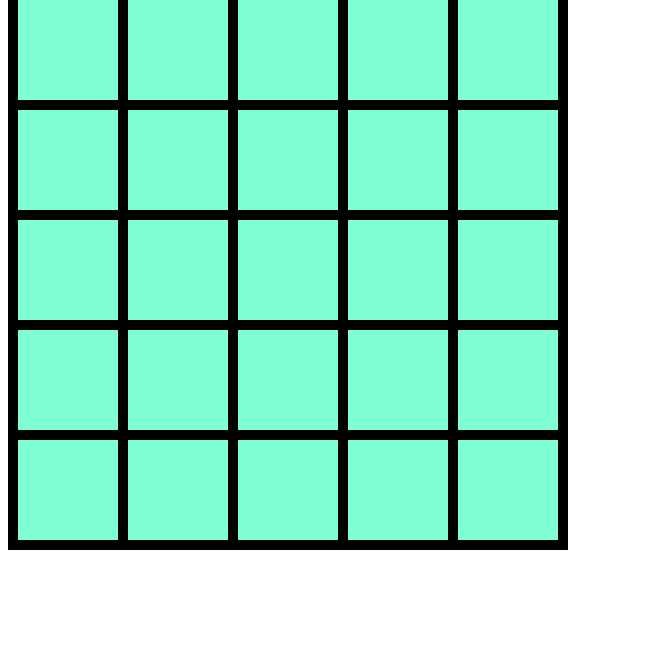
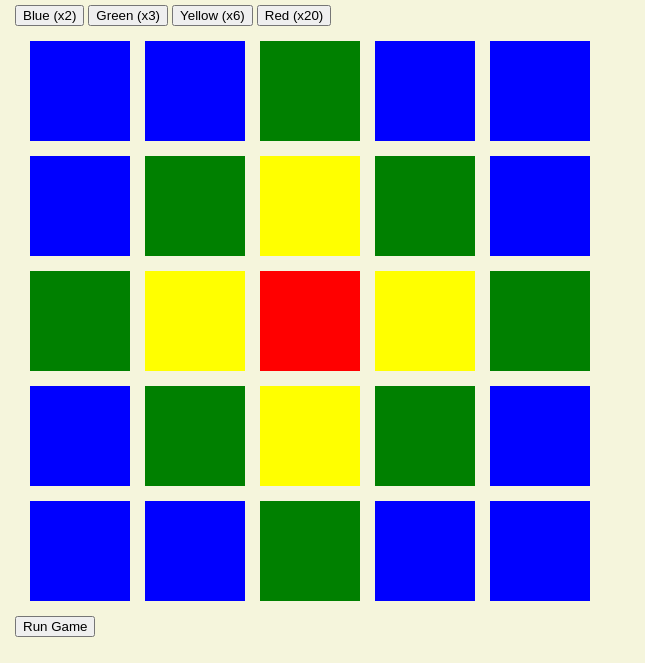
Before and after one commit to SLaGrave/rpg-tools, a plain HTML site: page colors/index.html in a window 1280 px wide. Shown: the part 137-800 px from the top of the page, without its empty margins (0-645 px from the left). Drawn offline with Linux system fonts and the light colour scheme.

Commit message:
A little bit more colors content

```diff
--- a/colors/index.html
+++ b/colors/index.html
@@ -9,36 +9,45 @@
         <!-- <link rel="icon" href="./favicon.ico" type="image/x-icon"> -->
     </head>
     <body>
-        <h1>Colors</h1>
-        <h2>An RPG gambling game</h2>
-        <div class="grid-container">
-            <div class="grid-item"></div>
-            <div class="grid-item"></div>
-            <div class="grid-item"></div>
-            <div class="grid-item"></div>
-            <div class="grid-item"></div>
-            <div class="grid-item"></div>
-            <div class="grid-item"></div>
-            <div class="grid-item"></div>
-            <div class="grid-item"></div>
-            <div class="grid-item"></div>
-            <div class="grid-item"></div>
-            <div class="grid-item"></div>
-            <div class="grid-item"></div>
-            <div class="grid-item"></div>
-            <div class="grid-item"></div>
-            <div class="grid-item"></div>
-            <div class="grid-item"></div>
-            <div class="grid-item"></div>
-            <div class="grid-item"></div>
-            <div class="grid-item"></div>
-            <div class="grid-item"></div>
-            <div class="grid-item"></div>
-            <div class="grid-item"></div>
-            <div class="grid-item"></div>
-            <div class="grid-item"></div>
+        <div class="colors-content">
+            <h1>Colors</h1>
+            <h2>An RPG gambling game</h2>
+            <button onclick="testFunc()">Blue (x2)</button>
+            <button onclick="testFunc()">Green (x3)</button>
+            <button onclick="testFunc()">Yellow (x6)</button>
+            <button onclick="testFunc()">Red (x20)</button>
+            <br/>
+            <div class="grid-container">  <!--(y, x) I'm dumb-->
+                <div class="grid-item blue"></div>  <!--(1, 1)-->
+                <div class="grid-item blue"></div>  <!--(1, 2)-->
+                <div class="grid-item green"></div>  <!--(1, 3)-->
+                <div class="grid-item blue"></div>  <!--(1, 4)-->
+                <div class="grid-item blue"></div>  <!--(1, 5)-->
+                <div class="grid-item blue"></div>  <!--2, 1)-->
+                <div class="grid-item green"></div>  <!--(2, 2)-->
+                <div class="grid-item yellow"></div>  <!--(2, 3)-->
+                <div class="grid-item green"></div>  <!--(2, 4)-->
+                <div class="grid-item blue"></div>  <!--(2, 5)-->
+                <div class="grid-item green"></div>  <!--(3, 1)-->
+                <div class="grid-item yellow"></div>  <!--(3, 2)-->
+                <div class="grid-item red"></div>  <!--(3, 3)-->
+                <div class="grid-item yellow"></div>  <!--(3, 4)-->
+                <div class="grid-item green"></div>  <!--(3, 5)-->
+                <div class="grid-item blue"></div>  <!--(4, 1)-->
+                <div class="grid-item green"></div>  <!--(4, 2)-->
+                <div class="grid-item yellow"></div>  <!--(4, 3)-->
+                <div class="grid-item green"></div>  <!--(4, 4)-->
+                <div class="grid-item blue"></div>  <!--(4, 5)-->
+                <div class="grid-item blue"></div>  <!--(5, 1)-->
+                <div class="grid-item blue"></div>  <!--(5, 2)-->
+                <div class="grid-item green"></div>  <!--(5, 3)-->
+                <div class="grid-item blue"></div>  <!--(5, 4)-->
+                <div class="grid-item blue"></div>  <!--(5, 5)-->
+            </div>
+            <br/>
+            <button onclick="testFunc()">Run Game</button>
         </div>
-        <!-- <script src="./main.js"></script> -->
+        <script src="./main.js"></script>
     </body>
 </html>
 
--- /dev/null
+++ b/colors/main.js
@@ -0,0 +1,3 @@
+function testFunc() {
+    alert("Button has been clicked!");
+}
--- a/colors/style.css
+++ b/colors/style.css
@@ -1,13 +1,37 @@
+.colors-content {
+    position: fixed;
+    width: 100%;
+    height: 100%;
+    top: 0px;
+    left: 0px;
+    padding: 15px;
+    background-color: beige;
+}
+
 .grid-container {
     display: inline-grid;
     grid-template-columns: min-content min-content min-content min-content min-content;
-    padding: 10px;
-    gap: 10px;
-    background-color: black;
+    padding: 15px;
+    gap: 15px;
 }
 
 .grid-item {
     width: 100px;
     height: 100px;
-    background-color: aquamarine;
 }
+
+.blue {
+    background-color: blue;
+}
+
+.green {
+    background-color: green;
+}
+
+.yellow {
+    background-color: yellow;
+}
+
+.red {
+    background-color: red;
+}
```
